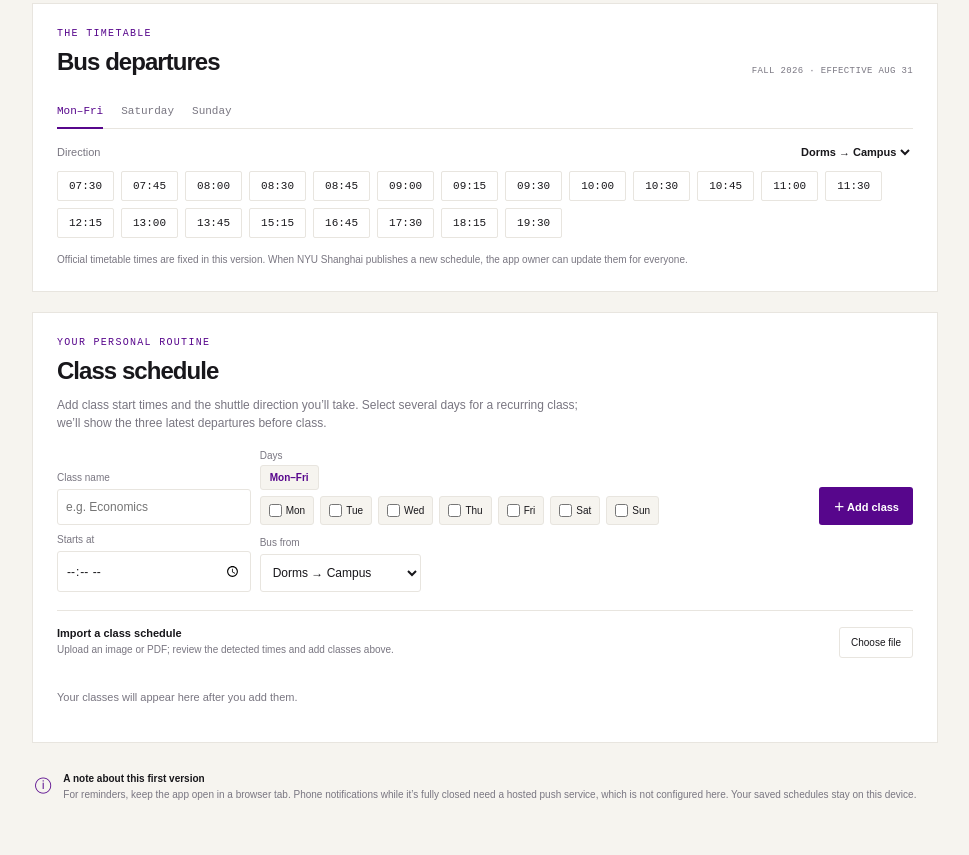
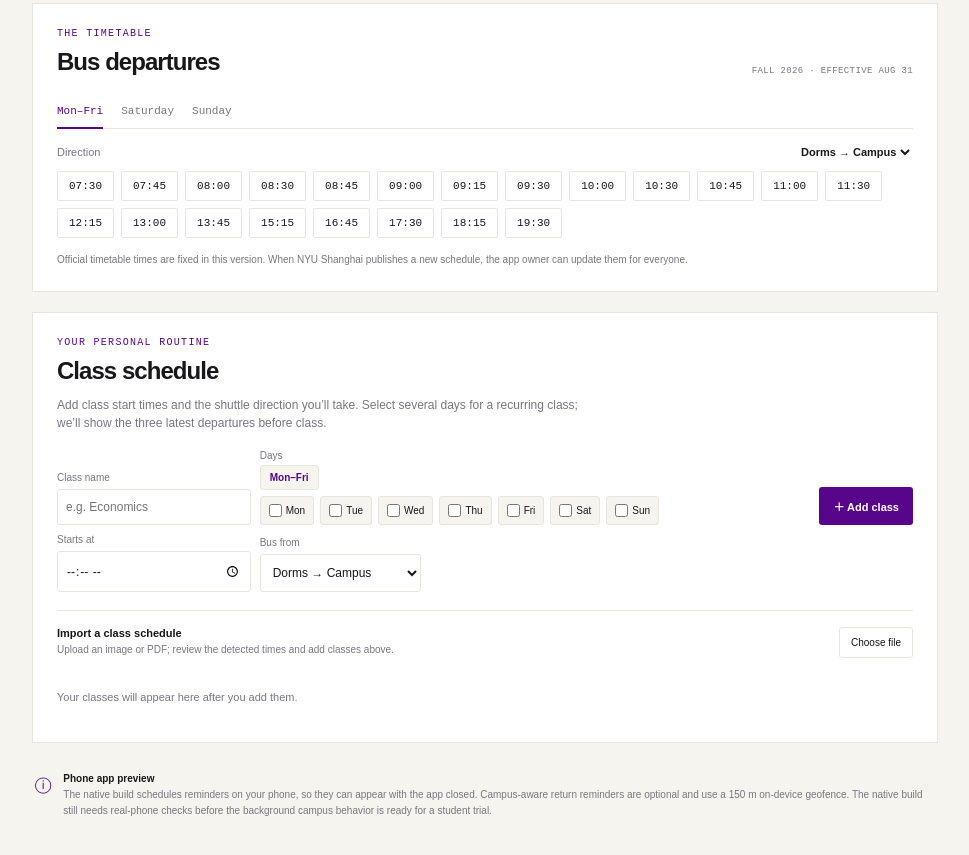
Before and after one commit to sat10124-jpg/NYUSH-Shuttlebus-Planner, a website built with Vite: page index.html in a window 1280 px wide. Shown: the part 872-1727 px from the top of the page, without its empty margins (155-1124 px from the left). Built offline with nearby package versions, Linux system fonts and the light colour scheme.

Commit message:
Clarify native reminder preview status

```diff
--- a/index.html
+++ b/index.html
@@ -58,7 +58,7 @@
       <div id="classList" class="class-list"></div>
     </section>
 
-    <section class="footer-note"><span>ⓘ</span><p><strong>A note about this first version</strong><br>For reminders, keep the app open in a browser tab. Phone notifications while it’s fully closed need a hosted push service, which is not configured here. Your saved schedules stay on this device.</p></section>
+    <section class="footer-note"><span>ⓘ</span><p><strong>Phone app preview</strong><br>The native build schedules reminders on your phone, so they can appear with the app closed. Campus-aware return reminders are optional and use a 150 m on-device geofence. The native build still needs real-phone checks before the background campus behavior is ready for a student trial.</p></section>
   </main>
   <nav class="bottom-nav" aria-label="Main navigation"><a href="#home" class="nav-item active"><span>⌂</span>Today</a><a href="#shuttles" class="nav-item"><span>↗</span>Shuttles</a><a href="#classes" class="nav-item"><span>▦</span>Classes</a></nav>
   <script type="module" src="app.js"></script>
```
